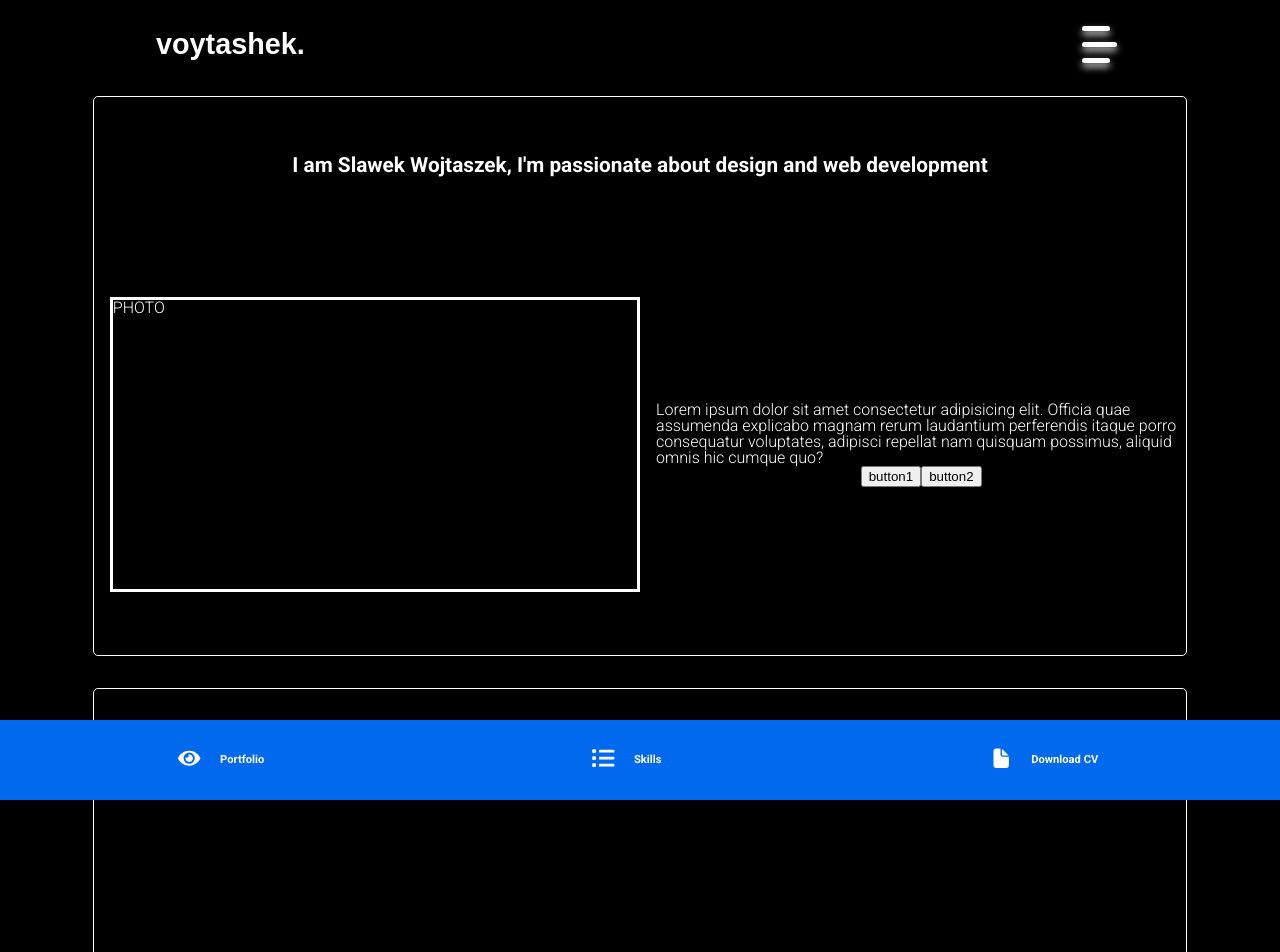
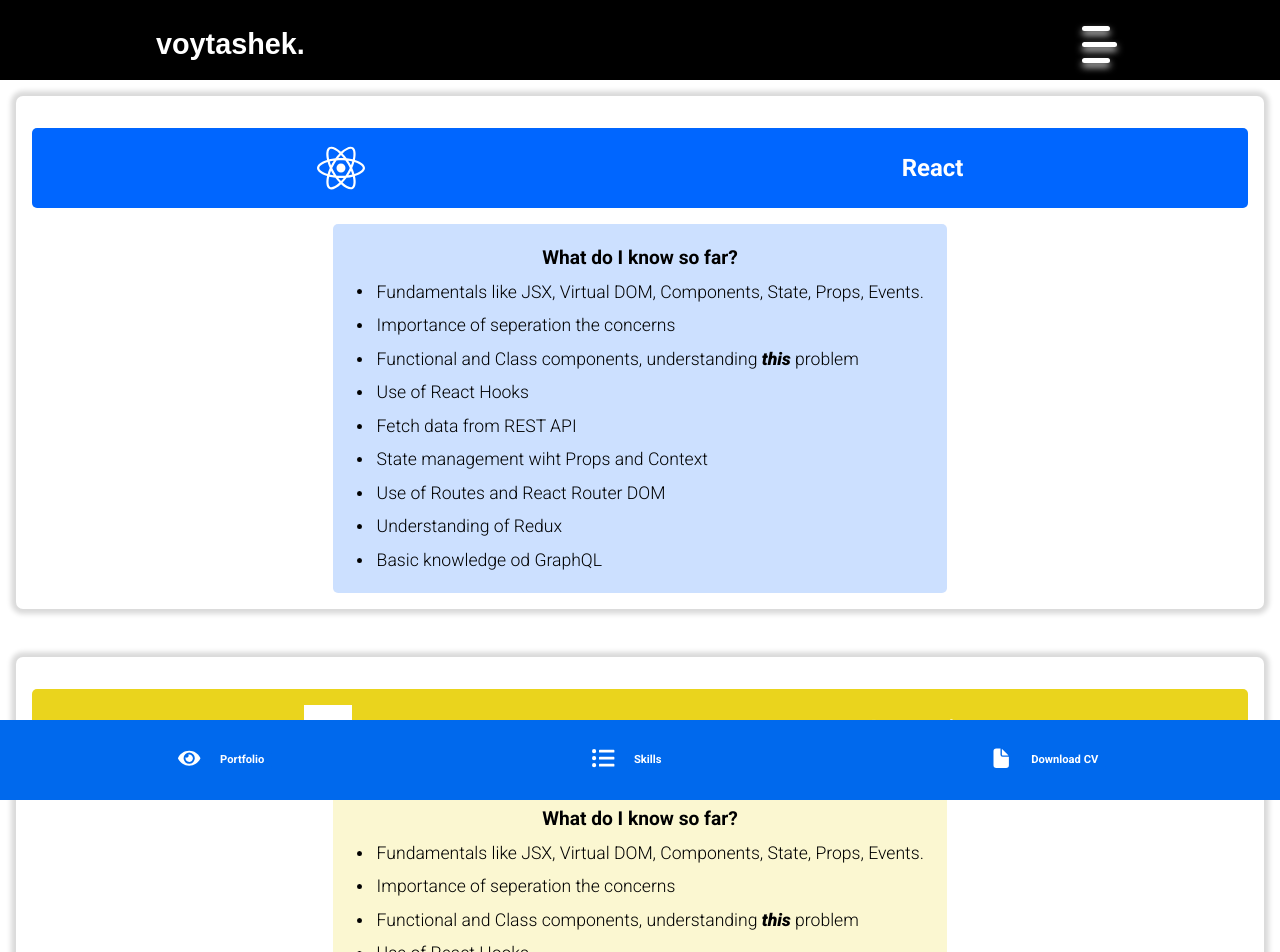
Before and after one commit to slawekwojtaszek/Portfolio, a React (Create React App) app: page /skills in a window 1280 px wide. Shown: the top 952 px of the page. Built offline with nearby package versions, Linux system fonts and the light colour scheme; a web font is replaced by a local one.

Commit message:
Add About section, fix overflow issue, add first skill cards

```diff
--- a/src/App.css
+++ b/src/App.css
@@ -14,10 +14,6 @@
       flex-direction: row;
       max-width: 500px;
    }
-}
-
-.wrapper {
-   background-color: #000;
 }
 
 .scale-up-center {
--- a/src/App.js
+++ b/src/App.js
@@ -8,17 +8,21 @@
 import MobileMenu from "./components/MobileMenu";
 import Portfolio from "./components/Portfolio";
 import Skills from "./components/Skills";
+import About from "./components/About";
 import Footer from "./components/Footer";
 
 function App(props) {
    const [isClose, setisClose] = useState(true);
+
    const newButton = () => {
+      if (isClose) {
+         document.body.style.overflowY = "hidden";
+         document.body.style.overflowX = "hidden";
+      } else if (!isClose) {
+         document.body.style.overflowY = "auto";
+         document.body.style.overflowX = "hidden";
+      }
       setisClose((isClose) => !isClose);
-      if (isClose) {
-         document.body.style.overflow = "hidden";
-      } else {
-         document.body.style.overflow = "auto";
-      }
    };
 
    return (
@@ -41,6 +45,10 @@
                      path='/skills'
                      element={<Skills onClick={newButton} isClose={isClose} />}
                   />
+                  <Route
+                     path='/about'
+                     element={<About onClick={newButton} isClose={isClose} />}
+                  />
                </Routes>
                <Routes>
                   <Route path='/' element={<Header />} />
--- /dev/null
+++ b/src/components/About.jsx
@@ -0,0 +1,48 @@
+import React from "react";
+import Navbar from "./Navbar";
+import QuickAccessBox from "./QuickAccessBox";
+import "../css/About.css";
+
+function About({ onClick, isClose }) {
+   return (
+      <>
+         <Navbar onClick={onClick} isClose={isClose} />{" "}
+         <div className='about-container slide-in-right'>
+            <div className='top-section'>
+               <div className='container1'>
+                  {" "}
+                  <div className='section1'>Hello, I am Slawek</div>
+               </div>
+               <div className='container2'>
+                  <div className='photo'>PHOTO</div>
+                  <div className='desc'>
+                     <div className='section2'>
+                        Lorem ipsum dolor sit amet consectetur adipisicing elit.
+                        Officia quae assumenda explicabo magnam rerum laudantium
+                        perferendis itaque porro consequatur voluptates,
+                        adipisci repellat nam quisquam possimus, aliquid omnis
+                        hic cumque quo?
+                     </div>
+                     <div className='section3'>
+                        <button>button1</button>
+                        <button>button2</button>
+                     </div>
+                  </div>
+               </div>
+            </div>
+            <div className='middle-section'>
+               {/* <div className='skills'>
+                  <p>Analytical thinking and innovation</p>
+                  <p>Resillence, stress tolerance and flexibility</p>
+                  <p>Critical thinking and analysis</p>
+                  <p>Reasoning, prolem-solving and ideation</p>
+               </div> */}
+            </div>
+            <div className='bottom-section'></div>
+         </div>
+         <QuickAccessBox />
+      </>
+   );
+}
+
+export default About;
--- a/src/components/MobileMenu.jsx
+++ b/src/components/MobileMenu.jsx
@@ -31,7 +31,7 @@
                </Link>
             </li>
             <li>
-               <Link to='/' onClick={onClick}>
+               <Link to='/about' onClick={onClick}>
                   About
                </Link>
             </li>
--- a/src/components/Skills.jsx
+++ b/src/components/Skills.jsx
@@ -1,48 +1,144 @@
 import React from "react";
-import "../css/Skills.css";
 import Navbar from "./Navbar";
 import QuickAccessBox from "./QuickAccessBox";
+import "../css/Skills.css";
+import {
+   SiReact,
+   SiJavascript,
+   SiHtml5,
+   SiCss3,
+   SiTypescript,
+   SiFigma,
+} from "react-icons/si";
 
 function Skills({ onClick, isClose }) {
    return (
       <>
          <Navbar onClick={onClick} isClose={isClose} />
+         <div className='skills-container slide-in-right'>
+            <div className='top'>
+               <div className='hard-skills'>
+                  <ul>
+                     <div className='item react'>
+                        <div className='top-item'>
+                           <div className='logo'>
+                              <SiReact />
+                           </div>
+                           <div className='name'>React</div>
+                        </div>
 
-         <div className='skills-container slide-in-right'>
-            <div className='top-section'>
-               <div className='container1'>
-                  {" "}
-                  <div className='section1'>
-                     I am Slawek Wojtaszek, I'm passionate about design and web
-                     development
-                  </div>
-               </div>
-               <div className='container2'>
-                  <div className='photo'>PHOTO</div>
-                  <div className='desc'>
-                     <div className='section2'>
-                        Lorem ipsum dolor sit amet consectetur adipisicing elit.
-                        Officia quae assumenda explicabo magnam rerum laudantium
-                        perferendis itaque porro consequatur voluptates,
-                        adipisci repellat nam quisquam possimus, aliquid omnis
-                        hic cumque quo?
+                        <div className='bottom-item'>
+                           <h2>What do I know so far?</h2>
+                           <div className='list-element'>
+                              <div className='dot'></div>
+                              <p>
+                                 Fundamentals like JSX, Virtual DOM, Components,
+                                 State, Props, Events.
+                              </p>
+                           </div>
+
+                           <div className='list-element'>
+                              <div className='dot'></div>
+                              <p>Importance of seperation the concerns</p>
+                           </div>
+
+                           <div className='list-element'>
+                              <div className='dot'></div>
+                              <p>
+                                 Functional and Class components, understanding{" "}
+                                 <span className='mark'>this</span> problem
+                              </p>
+                           </div>
+
+                           <div className='list-element'>
+                              <div className='dot'></div>
+                              <p>Use of React Hooks</p>
+                           </div>
+                           <div className='list-element'>
+                              <div className='dot'></div>
+                              <p>Fetch data from REST API</p>
+                           </div>
+                           <div className='list-element'>
+                              <div className='dot'></div>
+                              <p>State management wiht Props and Context</p>
+                           </div>
+                           <div className='list-element'>
+                              <div className='dot'></div>
+                              <p>Use of Routes and React Router DOM</p>
+                           </div>
+                           <div className='list-element'>
+                              <div className='dot'></div>
+                              <p>Understanding of Redux</p>
+                           </div>
+
+                           <div className='list-element'>
+                              <div className='dot'></div>{" "}
+                              <p>Basic knowledge od GraphQL</p>
+                           </div>
+                        </div>
                      </div>
-                     <div className='section3'>
-                        <button>button1</button>
-                        <button>button2</button>
+                     <div className='item javascript'>
+                        <div className='top-item'>
+                           <div className='logo'>
+                              <SiJavascript />
+                           </div>
+                           <div className='name'>Javascript</div>
+                        </div>
+
+                        <div className='bottom-item'>
+                           <h2>What do I know so far?</h2>
+                           <div className='list-element'>
+                              <div className='dot'></div>
+                              <p>
+                                 Fundamentals like JSX, Virtual DOM, Components,
+                                 State, Props, Events.
+                              </p>
+                           </div>
+
+                           <div className='list-element'>
+                              <div className='dot'></div>
+                              <p>Importance of seperation the concerns</p>
+                           </div>
+
+                           <div className='list-element'>
+                              <div className='dot'></div>
+                              <p>
+                                 Functional and Class components, understanding{" "}
+                                 <span className='mark'>this</span> problem
+                              </p>
+                           </div>
+
+                           <div className='list-element'>
+                              <div className='dot'></div>
+                              <p>Use of React Hooks</p>
+                           </div>
+                           <div className='list-element'>
+                              <div className='dot'></div>
+                              <p>Fetch data from REST API</p>
+                           </div>
+                           <div className='list-element'>
+                              <div className='dot'></div>
+                              <p>State management wiht Props and Context</p>
+                           </div>
+                           <div className='list-element'>
+                              <div className='dot'></div>
+                              <p>Use of Routes and React Router DOM</p>
+                           </div>
+                           <div className='list-element'>
+                              <div className='dot'></div>
+                              <p>Understanding of Redux</p>
+                           </div>
+
+                           <div className='list-element'>
+                              <div className='dot'></div>{" "}
+                              <p>Basic knowledge od GraphQL</p>
+                           </div>
+                        </div>
                      </div>
-                  </div>
+                  </ul>
                </div>
             </div>
-            <div className='middle-section'>
-               {/* <div className='skills'>
-                  <p>Analytical thinking and innovation</p>
-                  <p>Resillence, stress tolerance and flexibility</p>
-                  <p>Critical thinking and analysis</p>
-                  <p>Reasoning, prolem-solving and ideation</p>
-               </div> */}
-            </div>
-            <div className='bottom-section'></div>
+            <div className='bottom'>BOTTOM</div>
          </div>
          <QuickAccessBox />
       </>
--- /dev/null
+++ b/src/css/About.css
@@ -0,0 +1,78 @@
+.about-container {
+   margin: 0 auto;
+   color: black;
+   background-color: white;
+   display: flex;
+   justify-content: space-around;
+   align-items: center;
+   flex-direction: column;
+   min-height: 100vh;
+   width: 100%;
+}
+
+.top-section,
+.middle-section,
+.bottom-section {
+   margin: 1rem;
+   height: 30%;
+   width: 95%;
+   box-shadow: 0 2px 5px rgb(205, 205, 205);
+   border-radius: 5px;
+}
+
+.top-section {
+   display: flex;
+   justify-content: space-around;
+   align-items: center;
+   flex-direction: column;
+   height: 70vh;
+}
+
+.top-section .photo {
+   margin: 1rem;
+   border: 3px solid rgb(255, 255, 255);
+   height: 70%;
+   width: 50%;
+}
+
+.top-section .name {
+   font-size: 1.3rem;
+}
+
+.top-section .container1,
+.container2 {
+   display: flex;
+   justify-content: center;
+   align-items: center;
+   flex-direction: row;
+}
+
+.middle-section {
+   height: 50vh;
+}
+
+.bottom-section {
+   height: 70vh;
+}
+
+.desc {
+   display: flex;
+   justify-content: center;
+   align-items: center;
+   flex-direction: column;
+   width: 50%;
+}
+
+.section1 {
+   font-size: 1.3rem;
+   font-weight: 600;
+   margin: 0.3rem;
+}
+
+.container1 {
+   height: 20%;
+   margin: 1rem;
+}
+.container2 {
+   height: 80%;
+}
--- a/src/css/Skills.css
+++ b/src/css/Skills.css
@@ -1,79 +1,124 @@
 .skills-container {
-   margin: 0 auto;
-   color: rgb(255, 255, 255);
-   background-color: black;
    display: flex;
    justify-content: space-around;
    align-items: center;
    flex-direction: column;
-   min-height: 100vh;
-   width: 95%;
+   width: 100vw;
+   background-color: white;
 }
 
-.top-section,
-.middle-section,
-.bottom-section {
+.top {
+   height: 50%;
+   width: 100%;
+   /* border: 2px solid red; */
+}
+.bottom {
+   height: 50%;
+   width: 100%;
+   border: 2px solid yellow;
+}
+
+.hard-skills {
+   height: 100%;
+   /* border: 3px solid green; */
+}
+
+.top-item,
+.item,
+.bottom-item {
+   display: flex;
+   justify-content: center;
+   align-items: center;
+}
+
+.item {
+   flex-direction: column;
+   margin: 1rem 1rem 3rem 1rem;
+   padding: 1rem;
+   height: 100%;
+   /* border: 2px solid rgb(0, 102, 255); */
+   border-radius: 7px;
+   box-shadow: 0 0 5px 5px rgb(218, 218, 218);
+}
+.top-item {
    margin: 1rem;
-
-   height: 30%;
-   width: 90%;
-   border: 1px solid white;
+   padding: 1rem;
+   color: white;
+   font-weight: 700;
+   height: 120%;
+   width: 100%;
+   justify-content: space-around;
    border-radius: 5px;
 }
 
-.top-section {
-   display: flex;
-   justify-content: space-around;
-   align-items: center;
-   flex-direction: column;
-   height: 70vh;
+.top-item .name {
+   font-size: 1.5rem;
 }
 
-.top-section .photo {
-   margin: 1rem;
-   border: 3px solid rgb(255, 255, 255);
-   height: 70%;
-   width: 50%;
+.bottom-item {
+   justify-content: space-around;
+   flex-direction: column;
+   padding: 1rem;
+   border-radius: 5px;
+   color: black;
 }
 
-.top-section .name {
-   font-size: 1.3rem;
+.bottom-item p {
+   padding: 0.2rem;
+   line-height: 1.3rem;
+   font-size: 1.1rem;
+   width: 100%;
+   margin: 0.2rem;
 }
 
-.top-section .container1,
-.container2 {
+.list-element {
+   width: 100%;
    display: flex;
    justify-content: center;
    align-items: center;
-   flex-direction: row;
+}
+.dot {
+   margin: 0.5rem;
+   background-color: black;
+   height: 5px;
+   width: 5px;
+   border-radius: 50%;
 }
 
-.middle-section {
-   height: 50vh;
+h2 {
+   margin: 0.5rem;
+   font-size: 1.2rem;
+   font-weight: 700;
+   width: 100%;
+   text-align: center;
 }
 
-.bottom-section {
-   height: 70vh;
+.item.react .top-item {
+   background-color: rgb(0, 102, 255);
 }
 
-.desc {
-   display: flex;
-   justify-content: center;
-   align-items: center;
-   flex-direction: column;
-   width: 50%;
+.item.react .bottom-item {
+   background-color: rgba(0, 102, 255, 0.2);
 }
 
-.section1 {
-   font-size: 1.3rem;
-   font-weight: 600;
-   margin: 0.3rem;
+.item.javascript .top-item {
+   background-color: rgb(234, 212, 29);
 }
 
-.container1 {
-   height: 20%;
-   margin: 1rem;
+.item.javascript .bottom-item {
+   background-color: rgba(234, 212, 29, 0.2);
 }
-.container2 {
-   height: 80%;
+
+/* later */
+
+.logo {
+   display: flex;
+   align-items: center;
+   font-size: 3rem;
+   color: white;
 }
+
+span.mark {
+   font-style: italic;
+   font-weight: 500;
+}
--- a/src/index.css
+++ b/src/index.css
@@ -11,8 +11,12 @@
    -webkit-font-smoothing: antialiased;
    -moz-osx-font-smoothing: grayscale;
    background-color: #000;
+}
+
+/* body,
+html {
    overflow-x: hidden;
-}
+} */
 
 code {
    font-family: source-code-pro, Menlo, Monaco, Consolas, "Courier New",
```
